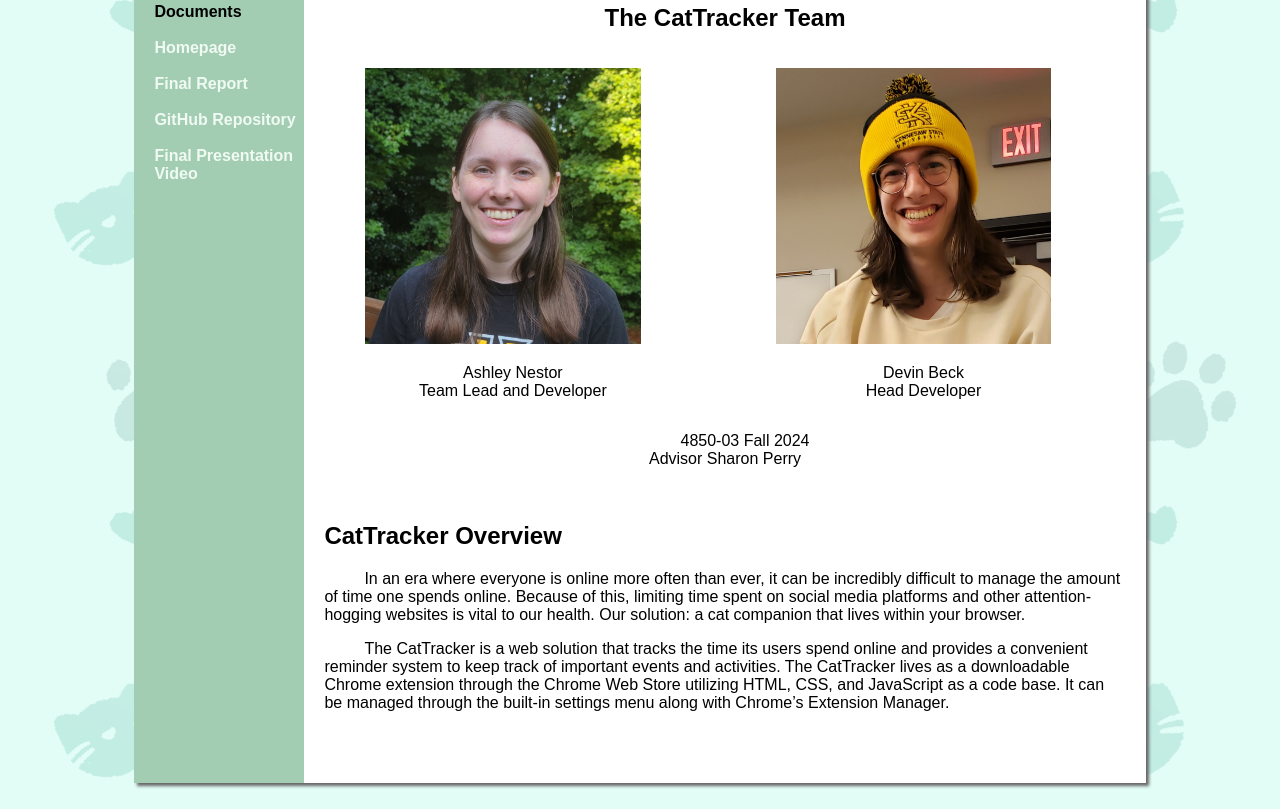
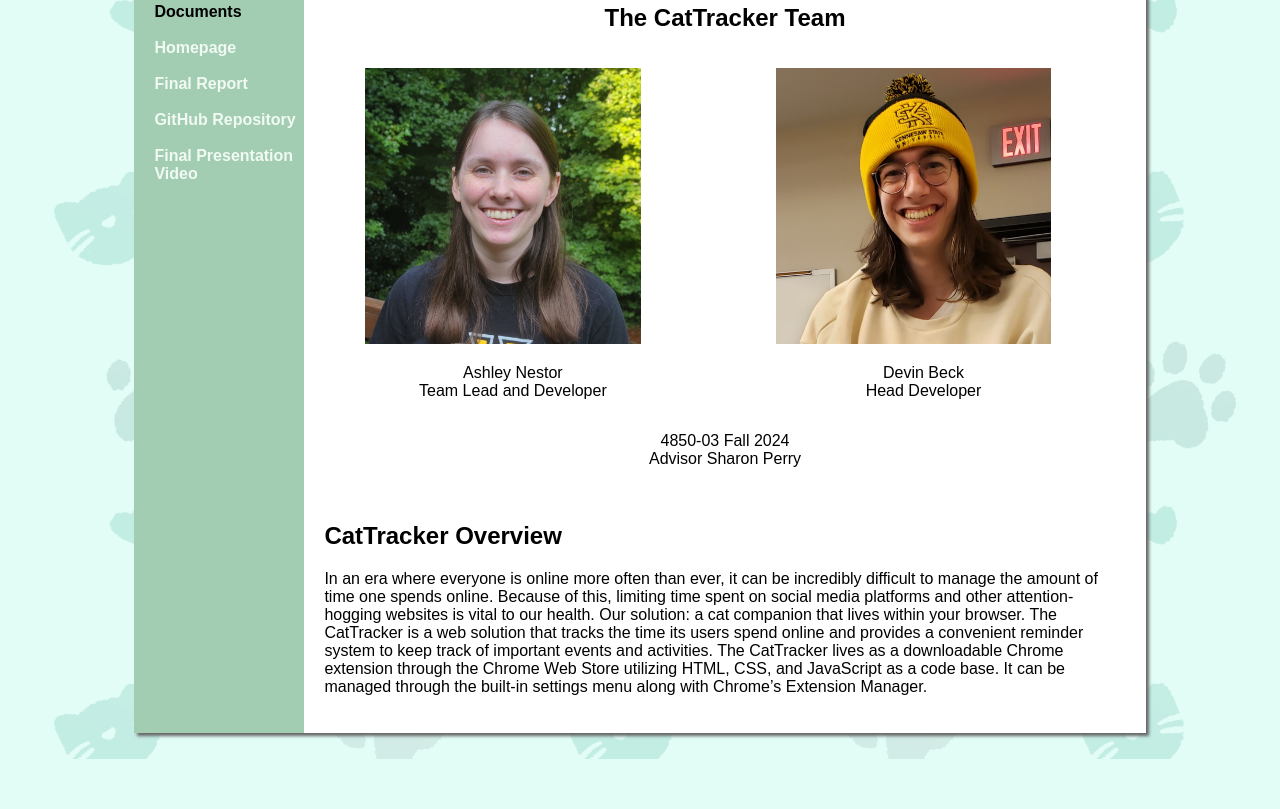
Before and after one commit to SP17-RedChromePlugin/SP17-CatCanDo, a plain HTML site: page index.html in a window 1280 px wide. Shown: the part 414-1223 px from the top of the page. After the commit the page ends 1173 px from the top, so only its background shows below. Drawn offline with Linux system fonts and the light colour scheme.

```diff
--- a/index.html
+++ b/index.html
@@ -58,25 +58,25 @@
 
 <head>
   <style>
-      p {
+      p1 {
         text-indent: 40px;
       }
   </style>
 </head>
 
 <h2>CatTracker Overview</h2>
-<p>   In an era where everyone is online more often than ever,
+<p1>   In an era where everyone is online more often than ever,
   it can be incredibly difficult to manage the amount of time one spends online.
   Because of this, limiting time spent on social media platforms and other
   attention-hogging websites is vital to our health. Our solution: a cat companion
   that lives within your browser.
-</p>
-<p>The CatTracker is a web solution that tracks the time its users spend online
+</p1>
+<p1>The CatTracker is a web solution that tracks the time its users spend online
   and provides a convenient reminder system to keep track of important events and activities.
   The CatTracker lives as a downloadable Chrome extension through the Chrome Web Store
   utilizing HTML, CSS, and JavaScript as a code base. It can be managed through the
   built-in settings menu along with Chrome’s Extension Manager.
-</p>
+</p1>
 
     <!-- <span class="resort"> This semester I am teaching the following courses:</p>
 <ul>
```
Also changed, not shown: finalReport.html (+0 -3 lines), finalVideo.html (+1 -1 lines).
